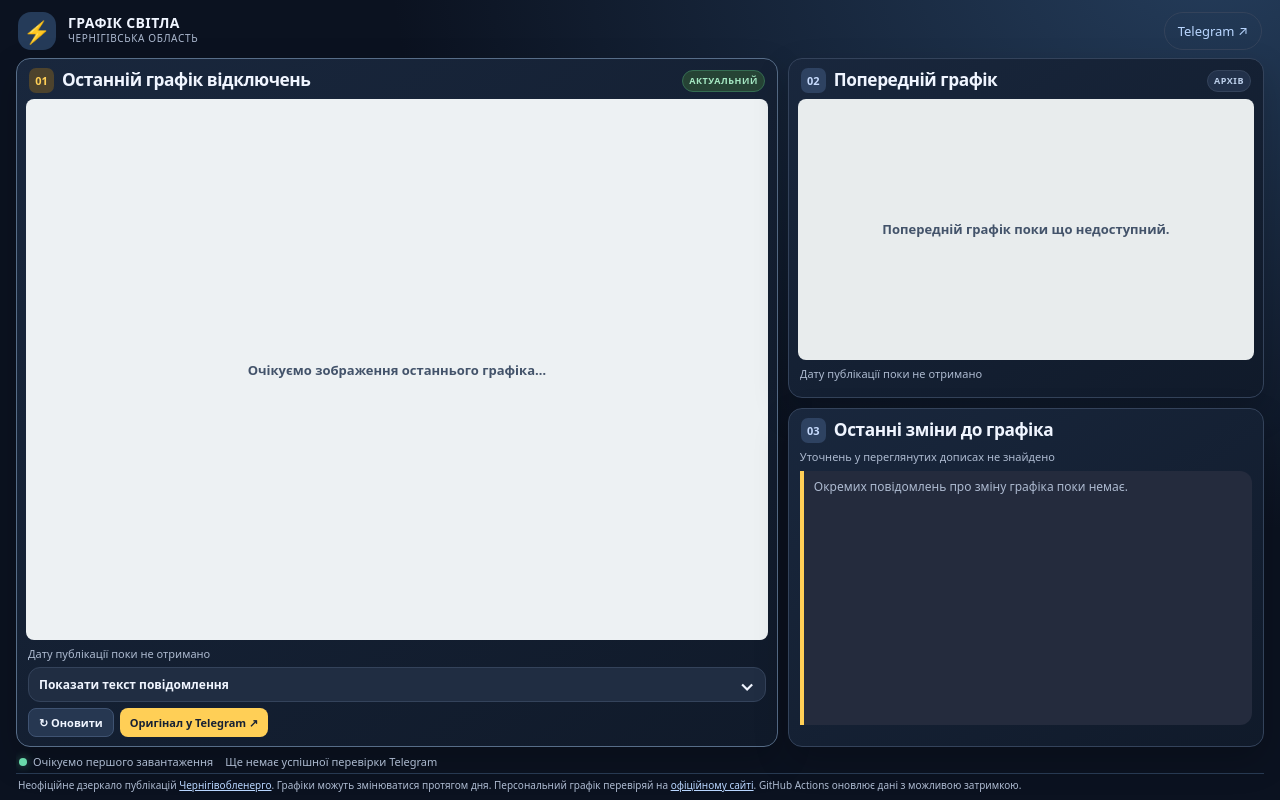
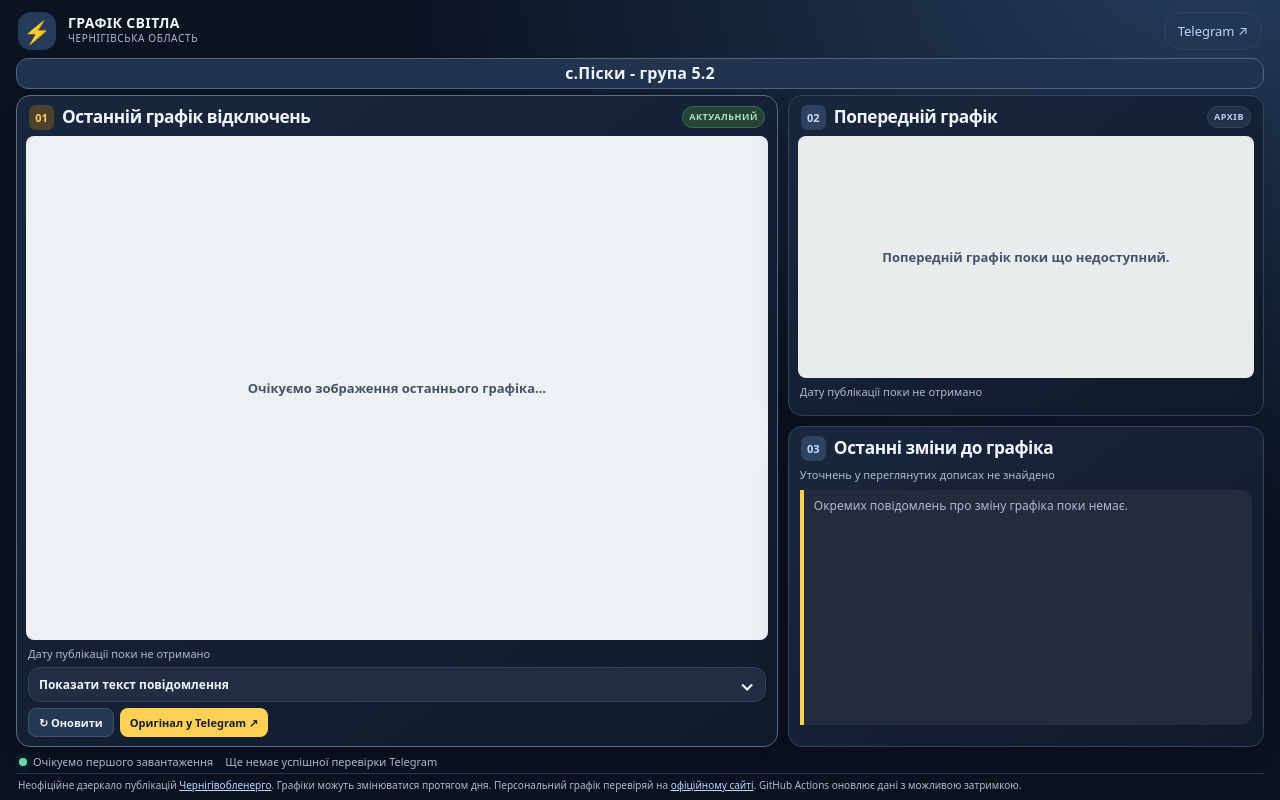
Before and after one commit to xsromasx-source/chernigiv-light, a plain HTML site: page docs/index.html in a window 1280 px wide. Drawn offline with Linux system fonts and the light colour scheme.

Commit message:
Додати верхній напис с.Піски - група 5.2

```diff
--- a/docs/index.html
+++ b/docs/index.html
@@ -191,6 +191,35 @@ footer{color:var(--muted);border-top:1px solid #273951;font-size:12px;padding:16
   footer{font-size:9px}
 }
 
+
+/* Village / outage group identifier, visible above all three cards. */
+.location-banner{
+  display:flex;
+  align-items:center;
+  justify-content:center;
+  gap:8px;
+  margin:0 0 12px;
+  padding:9px 14px;
+  border:1px solid #536582;
+  border-radius:12px;
+  background:#21334d;
+  color:var(--ink);
+  font-size:clamp(16px,2.1vw,21px);
+  font-weight:800;
+  line-height:1.2;
+  letter-spacing:.01em;
+  text-align:center;
+}
+@media(max-width:600px){
+  .location-banner{padding:8px 10px;margin-bottom:10px;border-radius:10px;font-size:16px}
+}
+@media(min-width:900px){
+  .location-banner{flex:0 0 auto;margin:0 0 6px;padding:5px 10px;font-size:16px;line-height:1.15}
+}
+@media(min-width:900px) and (max-height:650px){
+  .location-banner{margin-bottom:4px;padding:3px 9px;font-size:14px}
+}
+
 </style>
 </head>
 <body>
@@ -199,6 +228,7 @@ footer{color:var(--muted);border-top:1px solid #273951;font-size:12px;padding:16
  <div class="identity"><span class="bolt">⚡</span><div><b>ГРАФІК СВІТЛА</b><small>ЧЕРНІГІВСЬКА ОБЛАСТЬ</small></div></div>
  <a class="headerlink" href="https://t.me/chernigivoblenergo" target="_blank" rel="noopener noreferrer">Telegram ↗</a>
 </header>
+<div class="location-banner" aria-label="Населений пункт і черга відключень">с.Піски - група 5.2</div>
 <div class="stack">
  <section class="panel panel-primary" aria-labelledby="currentTitle">
   <div class="panel-head"><div class="panel-title"><span class="index">01</span><h1 id="currentTitle">Останній графік відключень</h1></div><span class="tag">АКТУАЛЬНИЙ</span></div>
```
